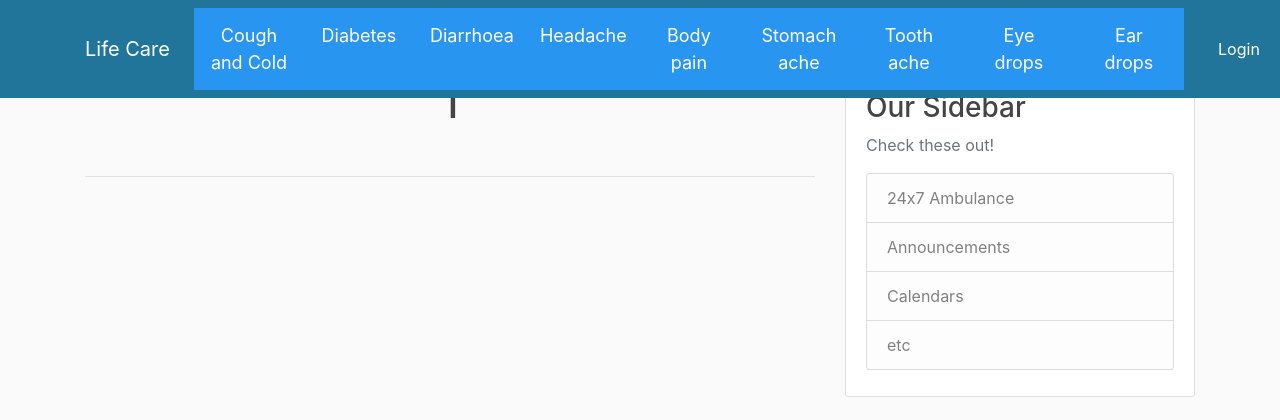
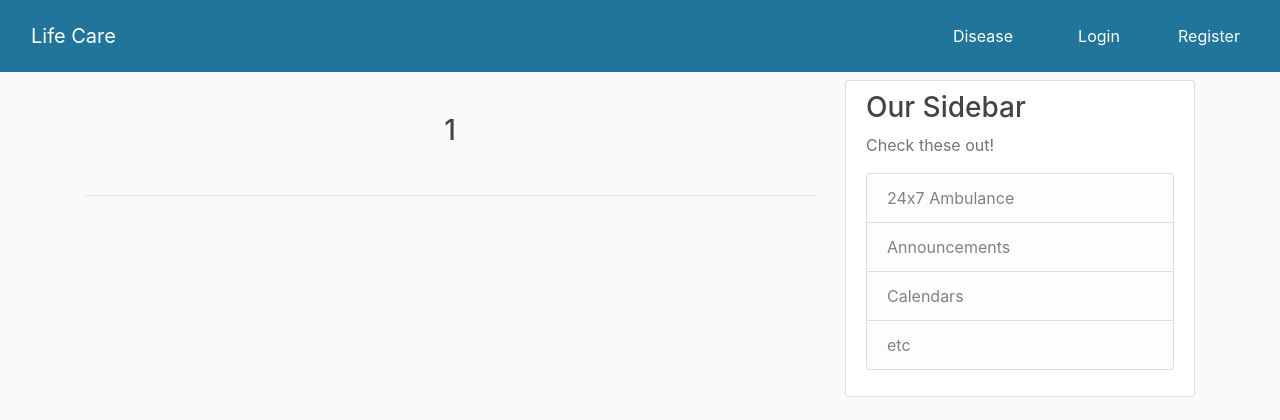
Before and after one commit to Soumyajit-Dey-660/Online-clinic, a Flask app: page /medicines/1 in a window 1280 px wide. Shown: the top 420 px of the page. Run offline with Flask 2, Linux system fonts and the light colour scheme; data comes from the database, SQL or seed files in the repository; both versions use the stored data as it was after the commit; some libraries are stand-ins or nearby versions.

Commit message:
Updated successfully on 14-05-2020

```diff
--- a/hospital/templates/medicines.html
+++ b/hospital/templates/medicines.html
@@ -1,6 +1,6 @@
 <!DOCTYPE html>
 <html>
-<head>
+  <head>
     <!-- Required meta tags -->
     <meta charset="utf-8">
     <meta name="viewport" content="width=device-width, initial-scale=1, shrink-to-fit=no">
@@ -18,7 +18,43 @@
     {% else %}
         <title>Hospital</title>
     {% endif %}
-</head>
+    <style>
+        .dropbtn {
+          background-color: #21759b;
+          color: white;
+          padding: 16px;
+          font-size: 16px;
+          border: none;
+        }
+
+        .dropdown {
+          position: relative;
+          display: inline-block;
+        }
+
+        .dropdown-content {
+          display: none;
+          position: absolute;
+          background-color: #f1f1f1;
+          min-width: 160px;
+          box-shadow: 0px 8px 16px 0px rgba(0,0,0,0.2);
+          z-index: 1;
+        }
+
+        .dropdown-content a {
+          color: black;
+          padding: 12px 16px;
+          text-decoration: none;
+          display: block;
+        }
+
+        .dropdown-content a:hover {background-color: #ddd;}
+
+        .dropdown:hover .dropdown-content {display: block;}
+
+        .dropdown:hover .dropbtn {background-color: #3e8e41;}
+    </style>
+  </head>
 <body>
     <header class="site-header">
       <nav class="navbar navbar-expand-md navbar-dark bg-steel fixed-top">
@@ -27,31 +63,35 @@
           <button class="navbar-toggler" type="button" data-toggle="collapse" data-target="#navbarToggle" aria-controls="navbarToggle" aria-expanded="false" aria-label="Toggle navigation">
             <span class="navbar-toggler-icon"></span>
           </button>
-          <div class="collapse navbar-collapse" id="navbarToggle">
-            <div class="navbar-nav mr-auto" style="font-size: 18px;list-style-type: none; margin:0; padding: 0; overflow: hidden; background-color:#2895f1;">
-              <a class="nav-item nav-link" style="display: block; color: white; text-align: center; padding: 14px 16px; text-decoration: none; width: 110px" href="{{ url_for('medicines', disease_type='cough and cold') }}">Cough and Cold</a>
-              <a class="nav-item nav-link" style="display: block; color: white; text-align: center; padding: 14px 16px; text-decoration: none; width: 110px" href="{{ url_for('medicines', disease_type='diabetes') }}">Diabetes</a>
-              <a class="nav-item nav-link" style="display: block; color: white; text-align: center; padding: 14px 16px; text-decoration: none; width: 110px" href="{{ url_for('medicines', disease_type='diarrhoea') }}">Diarrhoea</a>
-              <a class="nav-item nav-link" style="display: block; color: white; text-align: center; padding: 14px 16px; text-decoration: none; width: 110px" href="{{ url_for('medicines', disease_type='headache') }}">Headache</a>
-              <a class="nav-item nav-link" style="display: block; color: white; text-align: center; padding: 14px 16px; text-decoration: none; width: 110px" href="{{ url_for('medicines', disease_type='body pain') }}">Body pain</a>
-              <a class="nav-item nav-link" style="display: block; color: white; text-align: center; padding: 14px 16px; text-decoration: none; width: 110px" href="{{ url_for('medicines', disease_type='stomach ache') }}">Stomach ache</a>
-              <a class="nav-item nav-link" style="display: block; color: white; text-align: center; padding: 14px 16px; text-decoration: none; width: 110px" href="{{ url_for('medicines', disease_type='tooth ache') }}">Tooth ache</a>
-              <a class="nav-item nav-link" style="display: block; color: white; text-align: center; padding: 14px 16px; text-decoration: none; width: 110px" href="{{ url_for('medicines', disease_type='eye drops') }}">Eye drops</a>
-              <a class="nav-item nav-link" style="display: block; color: white; text-align: center; padding: 14px 16px; text-decoration: none; width: 110px" href="{{ url_for('medicines', disease_type='ear drops') }}">Ear drops</a>
-
+          <div class="collapse navbar-collapse" id="navbarToggle"></div>
+            <div class="dropdown">
+            <button class="dropbtn">Disease</button>
+                <div class="dropdown-content">
+                    <a class="nav-item nav-link" href="{{ url_for('medicines', disease_type='cough and cold') }}">Cough and Cold</a>
+                    <a class="nav-item nav-link" href="{{ url_for('medicines', disease_type='diabetes') }}">Diabetes</a>
+                    <a class="nav-item nav-link" href="{{ url_for('medicines', disease_type='diarrhoea') }}">Diarrhoea</a>
+                    <a class="nav-item nav-link" href="{{ url_for('medicines', disease_type='headache') }}">Headache</a>
+                    <a class="nav-item nav-link" href="{{ url_for('medicines', disease_type='body pain') }}">Body pain</a>
+                    <a class="nav-item nav-link" href="{{ url_for('medicines', disease_type='stomach ache') }}">Stomach ache</a>
+                    <a class="nav-item nav-link" href="{{ url_for('medicines', disease_type='tooth ache') }}">Tooth ache</a>
+                    <a class="nav-item nav-link" href="{{ url_for('medicines', disease_type='eye drops') }}">Eye drops</a>
+                    <a class="nav-item nav-link" href="{{ url_for('medicines', disease_type='ear drops') }}">Ear drops</a>
+                </div>
+            </div>
             </div>
             <!-- Navbar Right Side -->
             <div class="navbar-nav">
               {% if current_user.is_authenticated %}
               <a class="nav-item nav-link" style="display: block; color: white; text-align: center; padding: 14px 16px; text-decoration: none; width: 110px" href="{{ url_for('view_cart') }}">View Cart</a>
-                <a class="nav-item nav-link" style="display: block; color: white; text-align: center; padding: 14px 16px; text-decoration: none; width: 110px" href="{{ url_for('account') }}">Account</a>
-                <a class="nav-item nav-link" style="display: block; color: white; text-align: center; padding: 14px 16px; text-decoration: none; width: 110px" href="{{ url_for('logout') }}">Logout</a>
+                <a class="nav-item nav-link" style="display: block; color: white; text-align: center; padding: 14px 16px; text-decoration: none; width: 110px" href="{{ url_for('account') }}"><span class="glyphicon glyphicon-user"></span>Account</a>
+                <a class="nav-item nav-link" style="display: block; color: white; text-align: center; padding: 14px 16px; text-decoration: none; width: 110px" href="{{ url_for('logout') }}"><span class="glyphicon glyphicon-log-out"></span>Logout</a>
               {% else %}
-                <a class="nav-item nav-link" style="display: block; color: white; text-align: center; padding: 14px 16px; text-decoration: none; width: 110px" href="{{ url_for('login') }}">Login</a>
-                <a class="nav-item nav-link" style="display: block; color: white; text-align: center; padding: 14px 16px; text-decoration: none; width: 110px" href="{{ url_for('register') }}">Register</a>
+                <a class="nav-item nav-link" style="display: block; color: white; text-align: center; padding: 14px 16px; text-decoration: none; width: 110px" href="{{ url_for('login') }}"><span class="glyphicon glyphicon-log-in"></span>Login</a>
+                <a class="nav-item nav-link" style="display: block; color: white; text-align: center; padding: 14px 16px; text-decoration: none; width: 110px" href="{{ url_for('register') }}"><span class="glyphicon glyphicon-user"></span>Register</a>
               {% endif %}
             </div>
           </div>
+        </div>
         </div>
       </nav>
     </header>
@@ -71,7 +111,7 @@
           <div class="row">
 
             <div class="col-sm-12">
-                <h1 style="text-align: center;">{{ disease_type }}</h1><br><hr><br>
+                <h3 style="text-align: center;"></br>{{ disease_type }}</h3><br><hr><br>
             </div>
             </div>
             {% for medicine in medicines.items %}
@@ -108,6 +148,7 @@
             {% endif %}
             {% endfor %}
           {% else %}
+        </br>
           <h3>There's Nothing to see here </h3>
           {% endif %}
         </div>
--- a/hospital/templates/update_cart.html
+++ b/hospital/templates/update_cart.html
@@ -10,7 +10,7 @@
                     {% if form.quantity.errors %}
                         {{ form.quantity(class="form-control form-control-lg is-invalid") }}
                         <div class="invalid-feedback">
-                            {% for error in form.email.errors %}
+                            {% for error in form.quantity.errors %}
                                 <span>{{ error }}</span>
                             {% endfor %}
                         </div>
```
Also changed, not shown: hospital/site.db.
